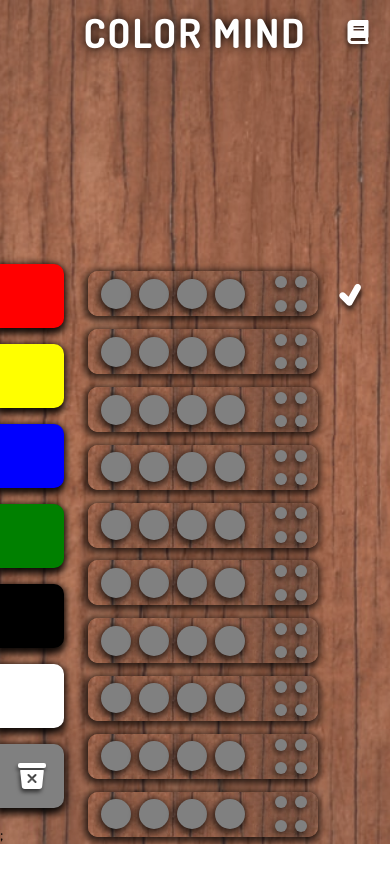
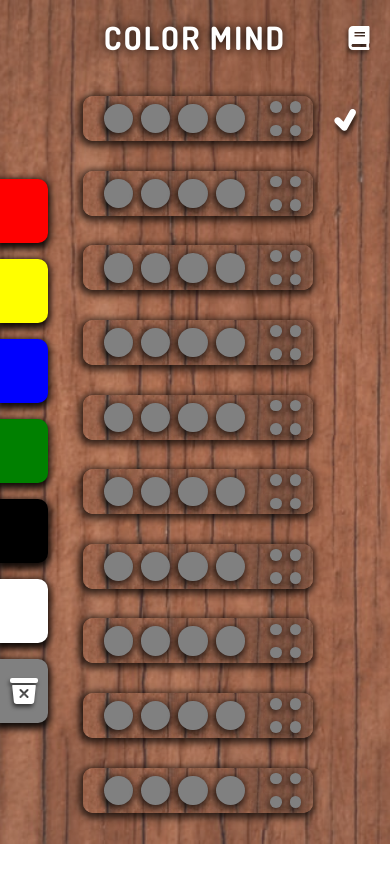
Before and after one commit to Gabborione/MasterMind, a React (Create React App) app: page / in a window 390 px wide. Before the commit the page ends 844 px from the top, so only its background shows below. Built offline with nearby package versions, Linux system fonts and the light colour scheme.

Commit message:
migliorato responsive

```diff
--- a/src/App.js
+++ b/src/App.js
@@ -67,9 +67,7 @@ function App() {
     // const newSolution = ["red", "yellow", "blue", "green"];
 
     newSolution.forEach((color) => {
-            if (
-                reccurencesTemp.find((val) => val.color === color) !== undefined
-            ) {
+      if (reccurencesTemp.find((val) => val.color === color) !== undefined) {
       } else {
         let colorRecurrence = newSolution.filter((c) => c === color);
         reccurencesTemp.push({
@@ -113,9 +111,12 @@ function App() {
 
   return (
     <div className="container">
+      <div className="header">
         <h1 className="title">COLOR MIND</h1>
 
         <Menu />
+      </div>
+
       <div className="body">
         <div className="colorsPickerContainer">
           {COLORS.map((color, index) => {
@@ -141,23 +142,15 @@ function App() {
             defaultGuess={DEFAULT_GUESS}
             isColor={false}
           />
-                    ;
         </div>
         <div className="linesContainer">
           {guesses.map((guess, index) => {
             let isCurrentGuess =
-                            index ===
-                            guesses.findIndex((val) => val === DEFAULT_GUESS);
+              index === guesses.findIndex((val) => val === DEFAULT_GUESS);
             return (
               <Line
-                                guess={
-                                    isCurrentGuess
-                                        ? currentGuess
-                                        : guess ?? DEFAULT_GUESS
-                                }
-                                isFinal={
-                                    !isCurrentGuess && guess !== DEFAULT_GUESS
-                                }
+                guess={isCurrentGuess ? currentGuess : guess ?? DEFAULT_GUESS}
+                isFinal={!isCurrentGuess && guess !== DEFAULT_GUESS}
                 solution={solution}
                 isCurrentGuess={isCurrentGuess}
                 setNext={setNext}
--- a/src/App.scss
+++ b/src/App.scss
@@ -6,7 +6,7 @@
     height: 100vh;
     text-align: center;
     display: flex;
-    justify-content: space-between;
+    justify-content: flex-start;
     flex-direction: column;
     align-items: center;
     background: url("../public/Images/BackgroundImage.jfif") no-repeat center
@@ -14,32 +14,56 @@
     background-size: cover;
     background-color: rgba(255, 255, 255, 0.2);
     background-blend-mode: lighten;
-    padding-top: 1rem;
+}
+
+.header{
+    width: 100vw;
+    height: 10%;
+    display: flex;
+    justify-content: center;
+    align-items: center;
 }
 
 .body {
     width: 100%;
+    height: 100%;
     display: flex;
-    justify-content: space-between;
+    justify-content: center;
     align-items: center;
     gap: 1.5rem;
 }
 
 .colorsPickerContainer {
-    width: 20%;
+    position: absolute;
     height: 100%;
+    width: 100%;
     display: flex;
     flex-direction: column;
     justify-content: center;
     align-items: flex-start;
     gap: 1rem;
+    padding-bottom: 5%;
+
+    @media (min-width: 768px) {
+        gap: 1.5rem;
+    }
+
 }
 
 .linesContainer {
-    width: 100%;
+    width:auto;
+    height: 100%;
     display: flex;
-    justify-content: center;
+    justify-content: space-between;
     flex-direction: column;
     align-items: center;
-    gap: 0.8rem;
+    padding-top: 5%;
+    padding-bottom: 8%;
+
+    margin-left: 15%;
+
+    @media (min-width: 768px) {
+
+
+    }
 }
--- a/src/components/ColorPicker/ColorPicker.js
+++ b/src/components/ColorPicker/ColorPicker.js
@@ -17,7 +17,7 @@ const ColorPicker = ({
     newGuess[currentGuess.findIndex((val) => val === defaultColor)] =
       event.target.style.backgroundColor;
 
-        if (newGuess != currentGuess) {
+    if (newGuess !== currentGuess) {
       setCurrentGuess(newGuess);
     }
   };
--- a/src/components/ColorPicker/ColorPicker.scss
+++ b/src/components/ColorPicker/ColorPicker.scss
@@ -1,5 +1,5 @@
 .colorPicker {
-    width: 4rem;
+    width: 3rem;
     height: 4rem;
 
     border-top-right-radius: 10px;
@@ -15,4 +15,9 @@
     > * {
         filter: drop-shadow(-1px 3px 2px rgb(0 0 0 / 0.6));
     }
+
+    @media (min-width: 768px) {
+        width: 12%;
+        height: 10%;
+    }
 }
--- a/src/components/Line/Line.js
+++ b/src/components/Line/Line.js
@@ -42,9 +42,7 @@ const Line = ({
         if (guess[i] === solution[i]) {
           newHints.push("match");
           recurrencesClone[
-                        recurrencesClone.findIndex(
-                            (val) => val.color === guess[i]
-                        )
+            recurrencesClone.findIndex((val) => val.color === guess[i])
           ].count--;
         }
       }
@@ -60,8 +58,7 @@ const Line = ({
           let curr = recurrencesClone.findIndex(
             (val) => val.color === guess[i]
           );
-                    if (recurrencesClone[curr].count > 0)
-                        recurrencesClone[curr].count--;
+          if (recurrencesClone[curr].count > 0) recurrencesClone[curr].count--;
         }
       }
 
@@ -90,15 +87,7 @@ const Line = ({
   };
 
   return (
-        <div
-            style={{
-                width: "100%",
-                display: "flex",
-                justifyContent: "flex-start",
-                alignItems: "center",
-                gap: "0.8rem",
-            }}
-        >
+    <div className="line">
       <div className="lineContainer">
         <div className="colorsContainer">
           {guess.map((color, index) => {
--- a/src/components/Line/Line.scss
+++ b/src/components/Line/Line.scss
@@ -1,31 +1,53 @@
+$line-width: 230px;
+$line-height: 45px;
+$scale-factor: (100vw / 768px);
+
+.line{
+    width: 100%;
+    display: flex;
+    justify-content: flex-start;
+    align-items: center;
+    gap: 0.8rem;
+
+    @media (min-width: 768px) {
+        transform: scale(1.7);
+    }
+}
+
 .lineContainer {
-    width: 230px;
-    height: 45px;
+    min-width: $line-width;
+    min-height: $line-height;
+    width: 80%;
+    height: $line-height;
     margin: 0;
     display: flex;
     justify-content: center;
     align-items: center;
-    gap: 1rem;
+    gap: 15%;
     background: url("../../../public/Images/BackgroundImage.jfif") right;
     background-color: rgba(255, 255, 255, 0.2);
     background-blend-mode: lighten;
     box-shadow: -1px 2px 7px 3px rgba(0, 0, 0, 0.7);
     border-radius: 10px;
-    padding-left: 0.3rem;
-    padding-right: 0.3rem;
+    padding-left: 10%;
+
+    @media (min-width: 768px) {
+
+
+
+    }
 }
 
 .colorsContainer {
     height: 100%;
-    padding: 0.5em;
     display: flex;
     justify-content: center;
     align-items: center;
-    gap: 0.5rem;
+    gap: 7%;
 }
 
 .color {
-    width: 30px;
+    height: 65%;
     aspect-ratio: 1;
     box-shadow: -1px 2px 7px 2px rgba(0, 0, 0, 0.7);
     border-radius: 50%;
@@ -43,7 +65,7 @@
 }
 
 .hint {
-    width: 12px;
+    height: 30%;
     aspect-ratio: 1;
     box-shadow: -1px 2px 7px 1px rgba(0, 0, 0, 0.6);
     border-radius: 50%;
--- a/src/components/Menu/Menu.scss
+++ b/src/components/Menu/Menu.scss
@@ -1,12 +1,12 @@
+@import "../../sassStyles/variables";
+
 .menuContainer {
     position: absolute;
-    top: 0;
-    right: 0;
-    padding: 1rem;
+    right:0;
+    margin-right: 5%;
 }
 
 .menuIcon {
-    width: 2rem;
     aspect-ratio: 1;
     display: flex;
     justify-content: center;
@@ -15,5 +15,11 @@
         color: white;
         font-size: 1.5rem;
         filter: drop-shadow(-1px 3px 2px rgb(0 0 0 / 0.6));
+
+        @media (min-width: 768px) {
+            font-size: $font-800;
+        }
     }
+
+
 }
--- a/src/sassStyles/_typography.scss
+++ b/src/sassStyles/_typography.scss
@@ -2,11 +2,16 @@
 
 h1 {
     display: block;
-    font-size: $font-800;
+    font-size: $font-700;
     font-weight: 700;
     letter-spacing: 2px;
     font-weight: bold;
     color: #fff;
     text-shadow: 0 0 10px #000;
     line-height: $font-700;
+
+    @media (min-width: 768px) {
+        font-size: $font-900;
+        line-height: $font-800;
+    }
 }
--- a/src/sassStyles/_variables.scss
+++ b/src/sassStyles/_variables.scss
@@ -5,5 +5,5 @@ $font-400: 1.25rem;
 $font-500: 1.5rem;
 $font-600: 1.75rem;
 $font-700: 2rem;
-$font-800: 2.5rem;
-$font-900: 3rem;
+$font-800: 3rem;
+$font-900: 4rem;
```
Lines whose indentation alone changed are shown as unchanged.
